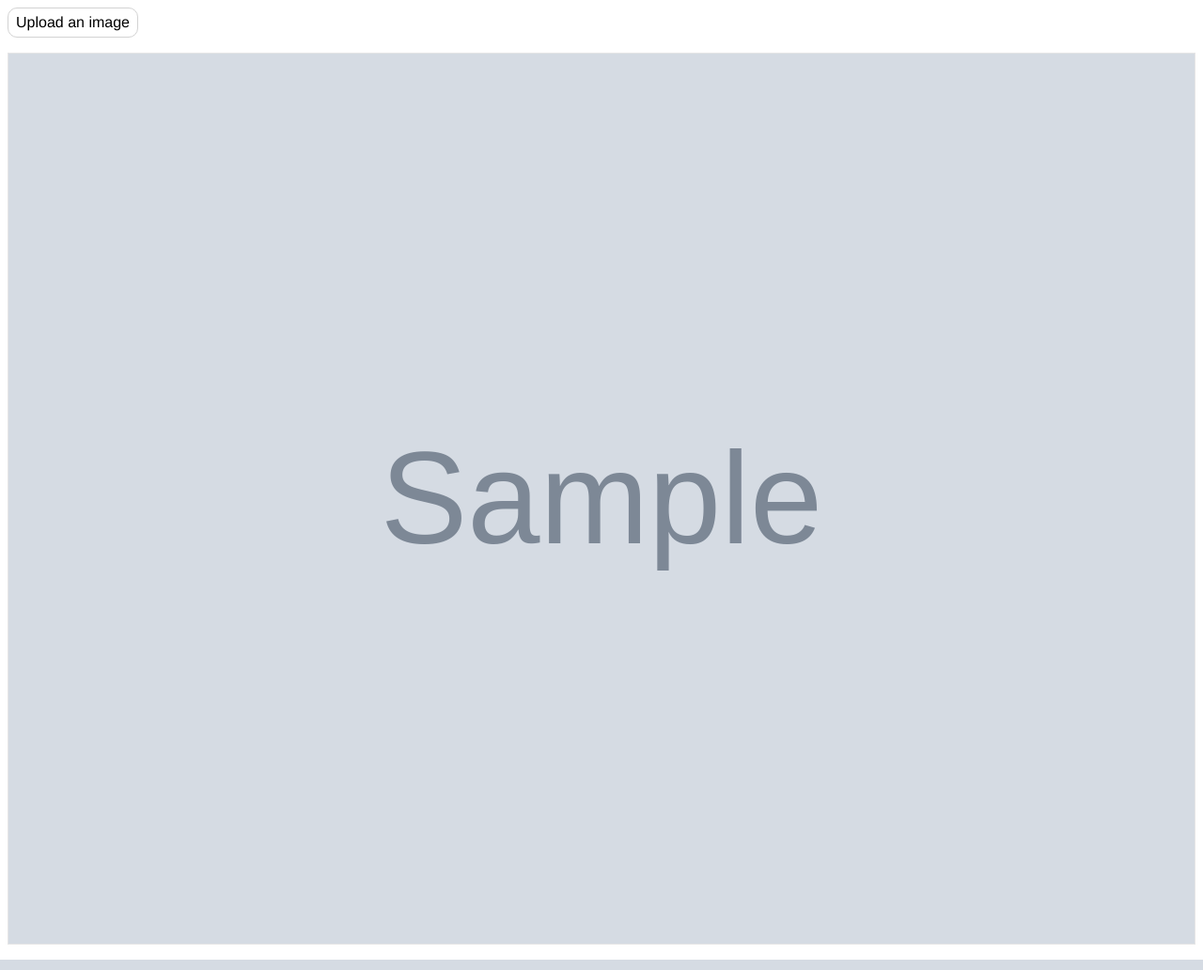
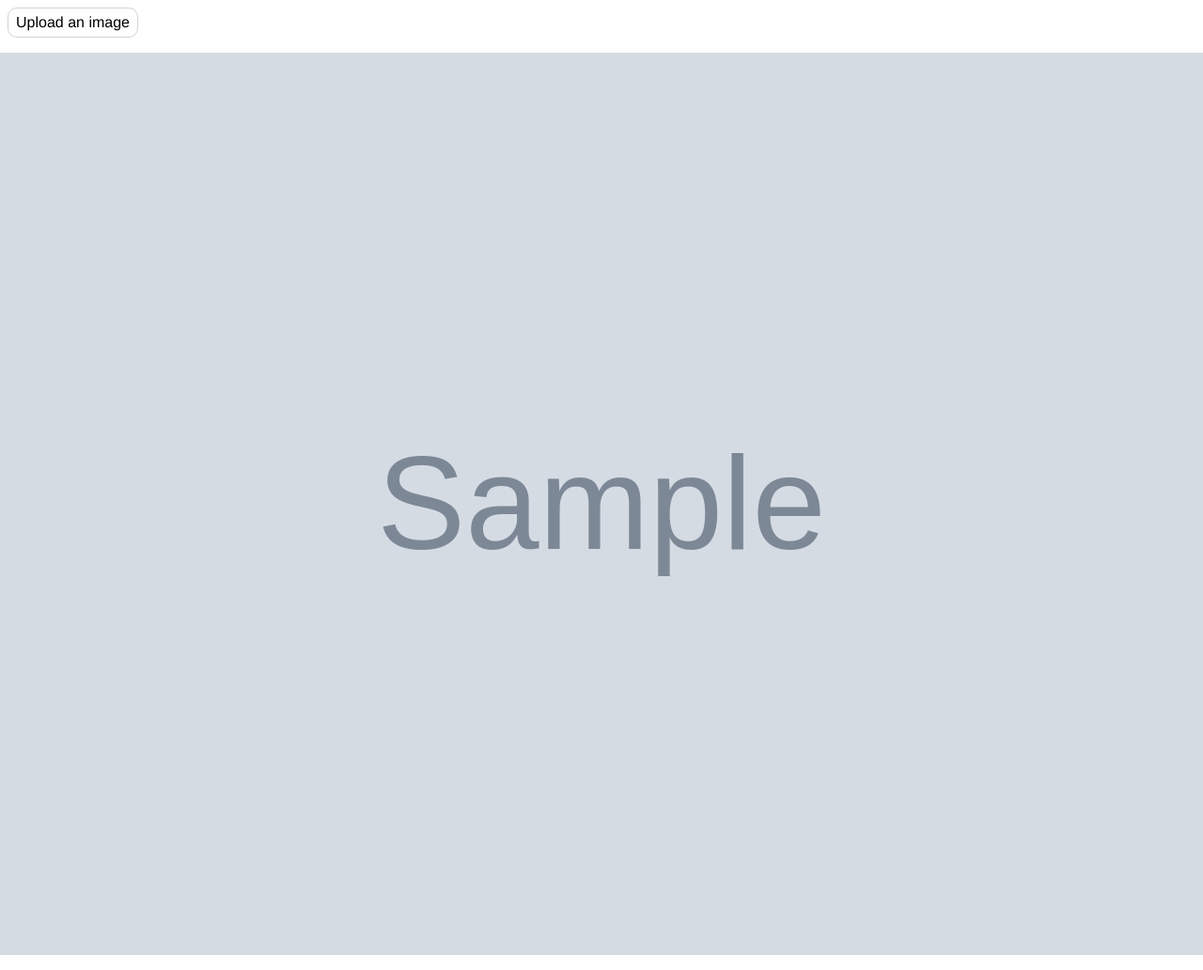
Before and after one commit to samporapeli/ruoka, a Flask app: page / in a window 1280 px wide. Shown: the whole page at 94% size. Run offline with Flask 2, Linux system fonts and the light colour scheme; tables that the repository leaves empty hold one stand-in row (values such as "Sample post"); grey boxes marked "Sample" are stand-in pictures.

Commit message:
Improve image grid margins

```diff
--- a/app/static/style.css
+++ b/app/static/style.css
@@ -15,11 +15,12 @@ html {
     display: flex;
     flex-wrap: wrap;
     padding: 0;
+    margin: 16px -8px;
+    gap: 3px; /* only 82% support as of July 2021 */
 }
 
 .image-grid-item {
     width: 200px;
-    border: 1px solid hsla(0, 0%, 90%, 1.0);
     display: flex;
     align-items: center;
     flex: 1 0 calc(50% - 2px);
```
